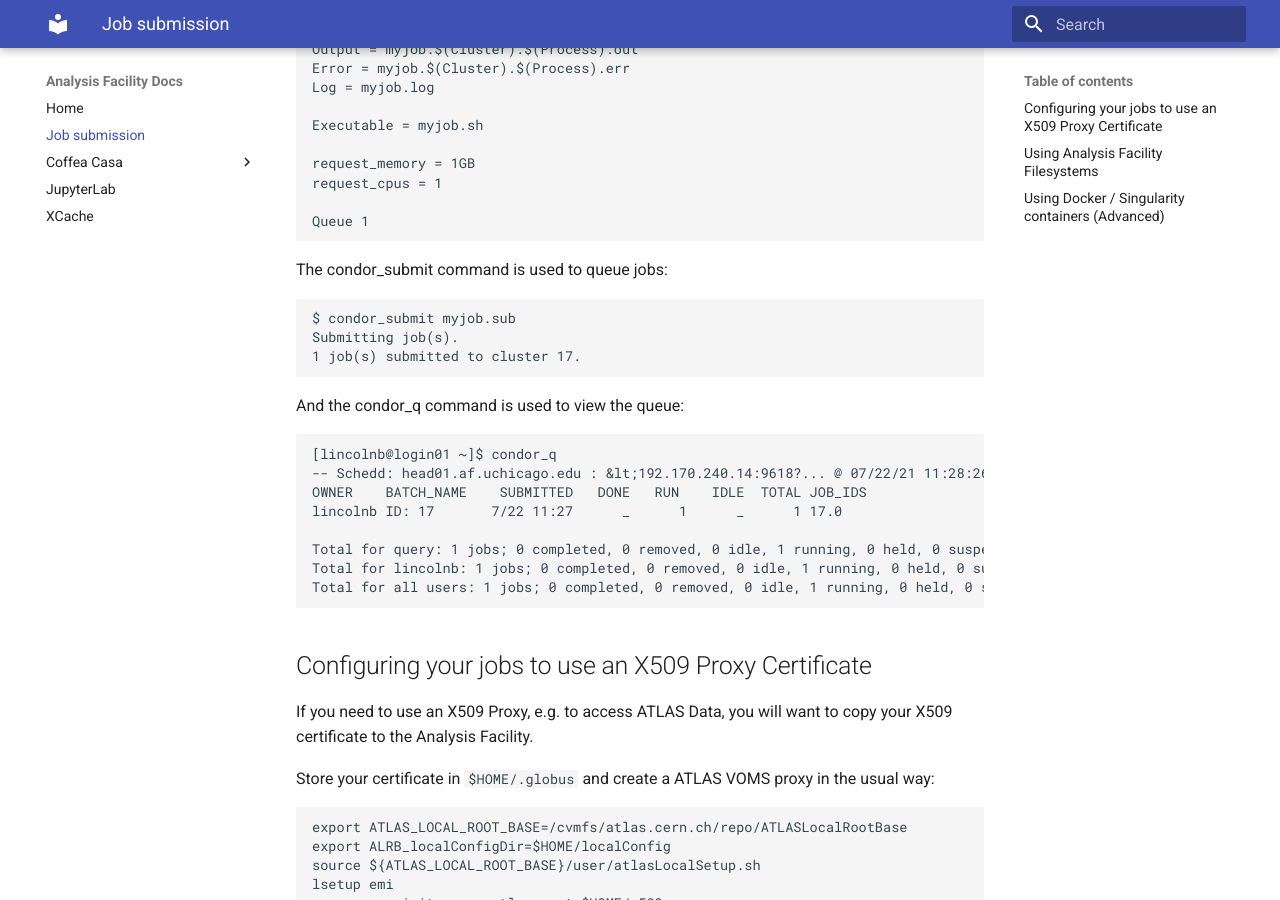
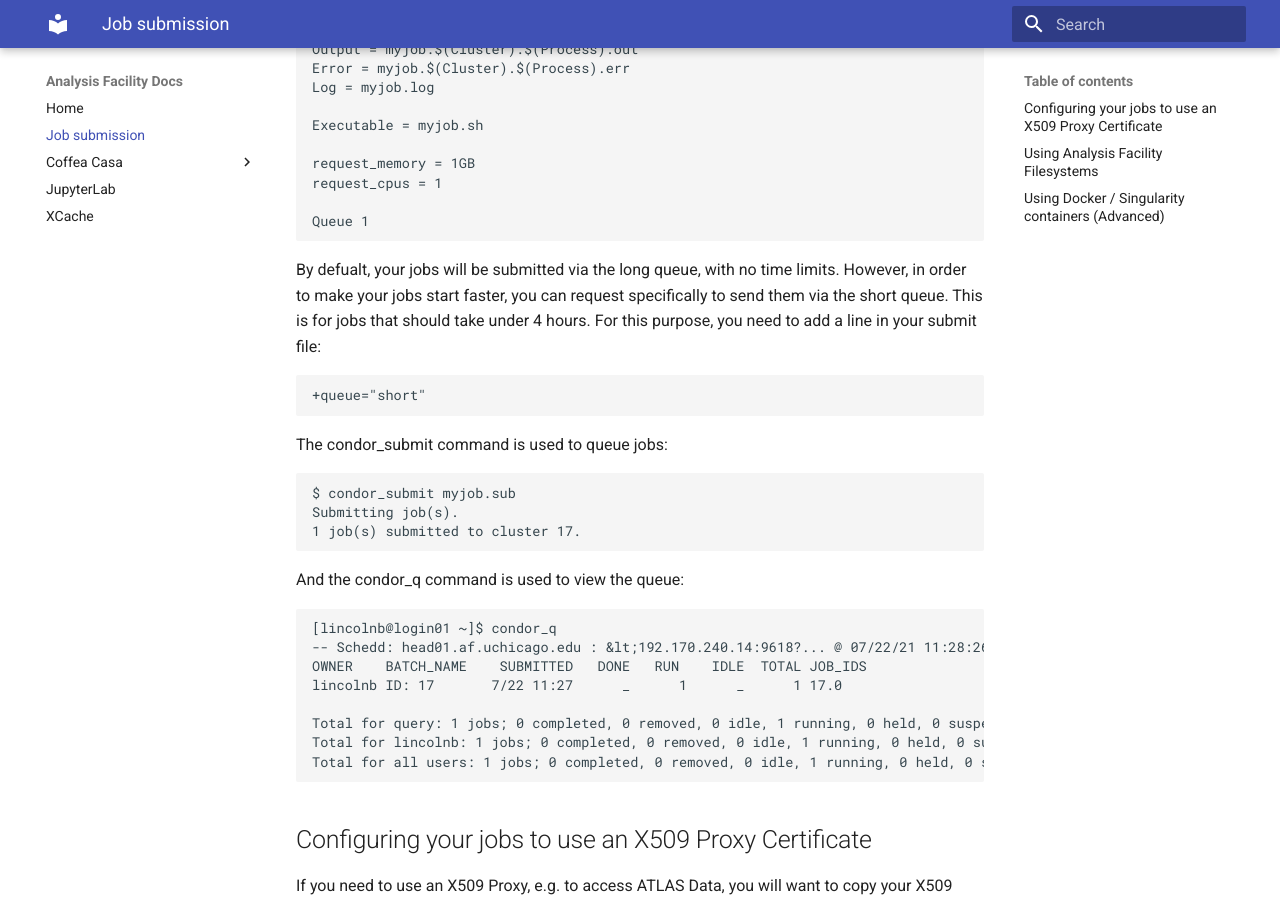
Before and after one commit to maniaclab/af-docs, an MkDocs documentation site: the page built from docs/job_submission.md, in a window 1280 px wide and 900 px high, scrolled down 496 px. Built offline with MkDocs 1.6.1 and Material for MkDocs 9.7.7, drawn with Linux system fonts in a browser that asks for light colours.

Commit message:
Update job_submission.md
Adding info for short queue

```diff
--- a/docs/job_submission.md
+++ b/docs/job_submission.md
@@ -24,6 +24,10 @@ Submit file, called myjob.sub:
     request_cpus = 1
 
     Queue 1
+
+By defualt, your jobs will be submitted via the long queue, with no time limits. However, in order to make your jobs start faster, you can request specifically to send them via the short queue. This is for jobs that should take under 4 hours. For this purpose, you need to add a line in your submit file:
+
+    +queue="short"
 
 The condor_submit command is used to queue jobs:
 
```
